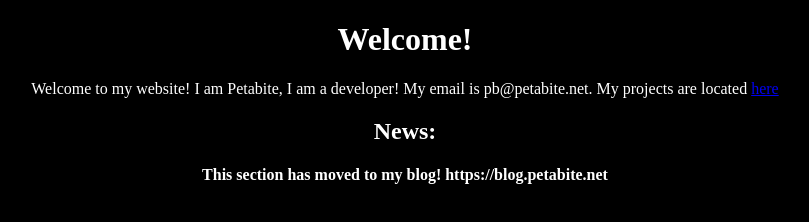
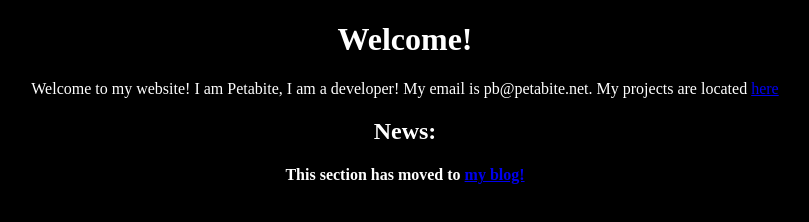
Before and after one commit to Petab1te/website, a plain HTML site: page website/index.htm in a window 1280 px wide. Shown: the whole page, without its empty margins (235-1044 px from the left). Drawn offline with Linux system fonts and the light colour scheme.

Commit message:
SEO fixes thanks to Google

```diff
--- a/website/index.htm
+++ b/website/index.htm
@@ -4,7 +4,9 @@
 <style>body { background-color: #000000; color: #ffffff; text-align: center; }</style>
 <title>Petabite's Website</title>
 <meta charset="UTF-8">
+<meta name="viewport" initial-scale="1">
+<meta description="Welcome to my website! I am just your average developer!"
 </head><body><h1>Welcome!</h1>
 <p>Welcome to my website! I am Petabite, I am a developer! My email is pb@petabite.net. My projects are located <a href="https://github.com/Petab1te">here</a></p>
     <h2>News:</h2>
-    <h4>This section has moved to my blog! https://blog.petabite.net</h4></body></html>
+    <h4>This section has moved to <a href="https://blog.petabite.net">my blog!</a></h4></body></html>
```
